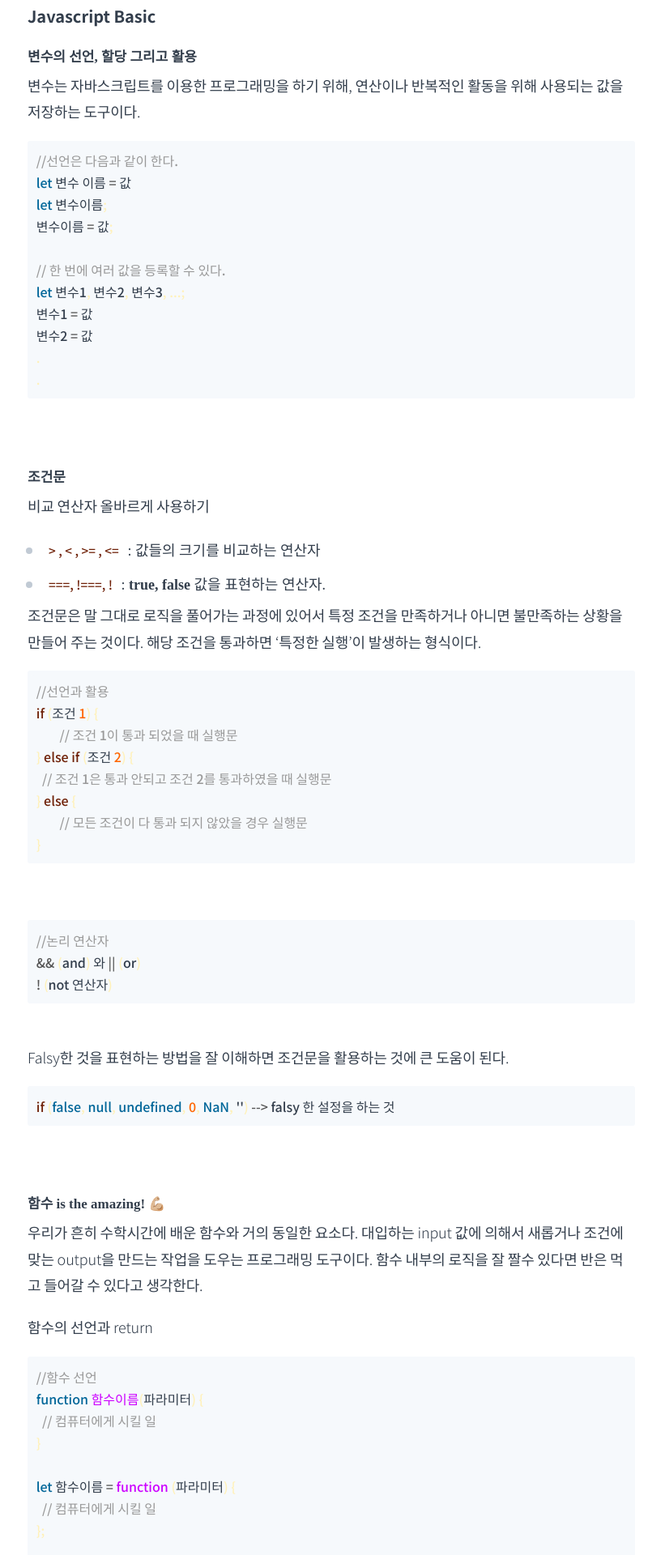
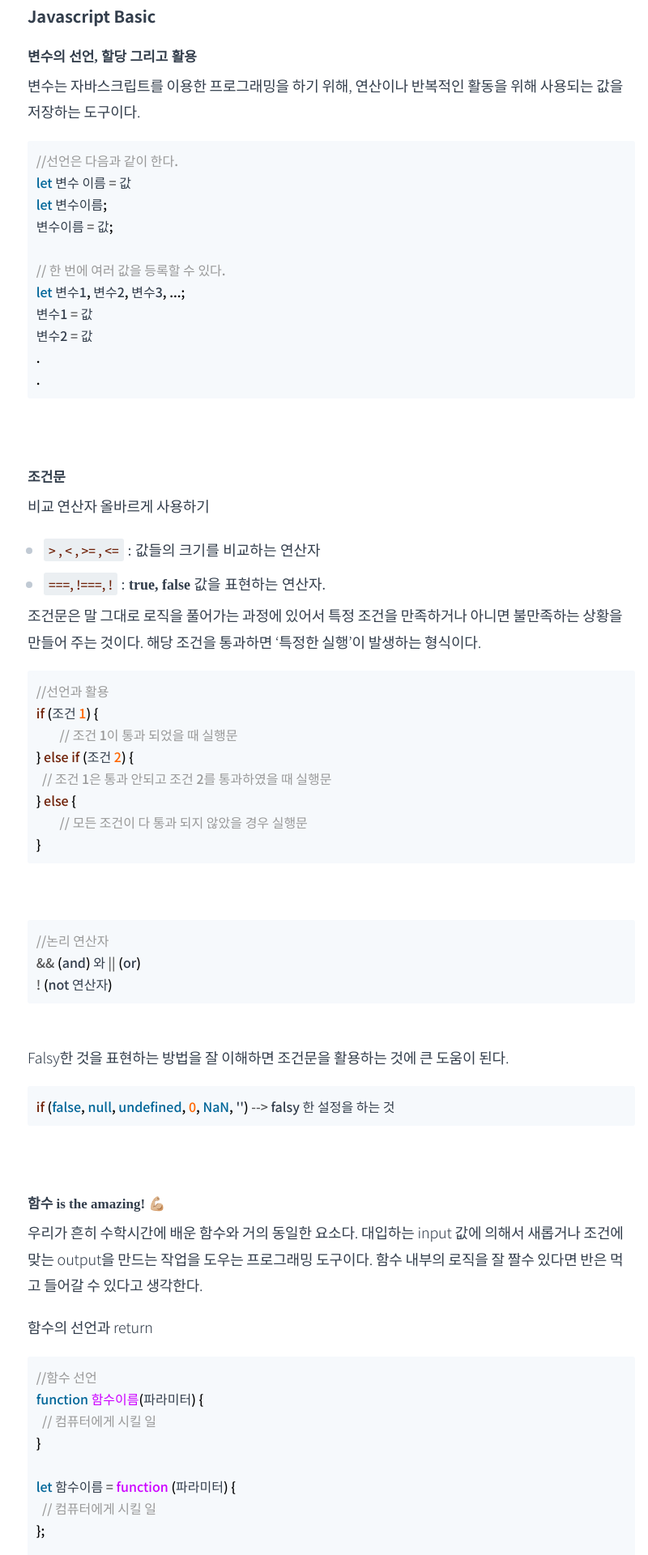
Before and after one commit to hankyeolk/hankyeolk.github.io, a Jekyll site: the page built from TIL/01_2020.06.15/index.md, in a window 1280 px wide. Shown: the part 640-2560 px from the top of the page at 81% size, without its empty margins (231-1031 px from the left). Built offline with Jekyll 4.4.1, drawn with Linux system fonts in a browser that asks for light colours.

Commit message:
code scss fix

```diff
--- a/_sass/_code.scss
+++ b/_sass/_code.scss
@@ -4,7 +4,7 @@
 }
 
 code {
-  // background-color: $grey-4;
+  background-color: $grey-4;
   border-radius: 3px;
   color: $maron;
   font-size: 85%;
--- a/_sass/_syntax.scss
+++ b/_sass/_syntax.scss
@@ -121,7 +121,7 @@
   color: #033;
 } /* Name.Variable */
 .highlight .p {
-  color: $beige;
+  color: black;
 } /* Literal.String */
 .highlight .ow {
   color: #000;
```
